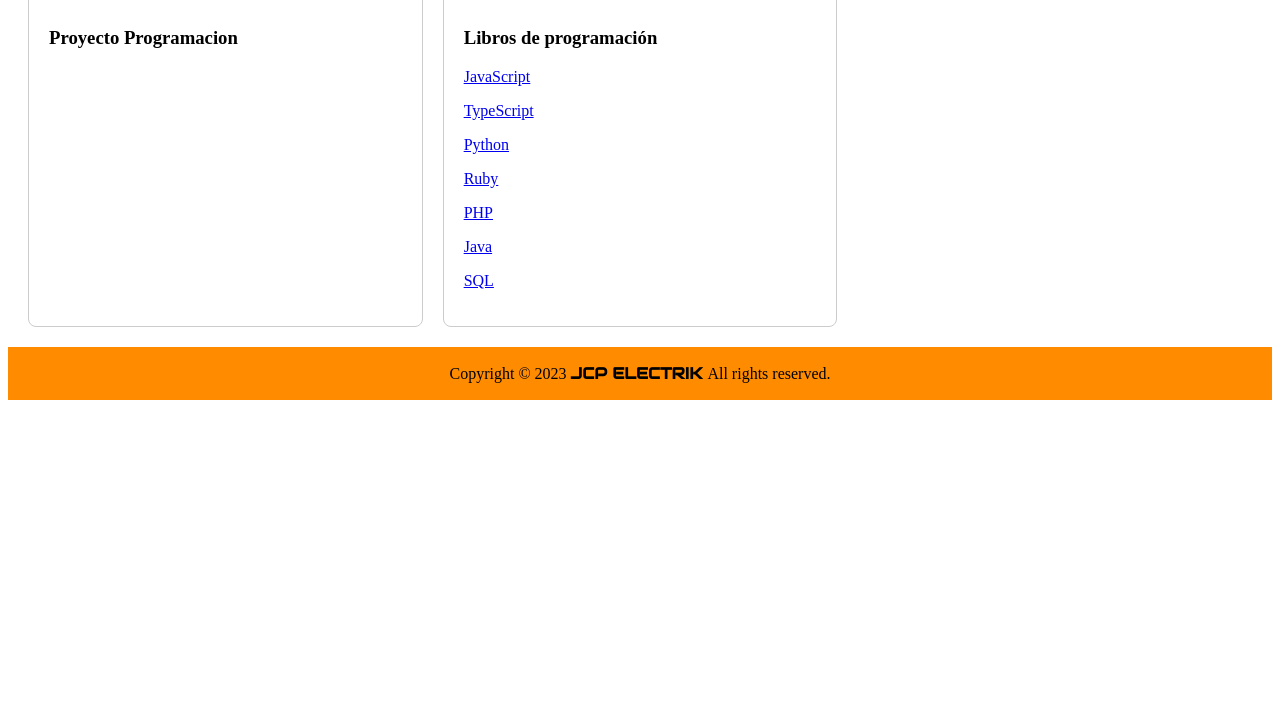
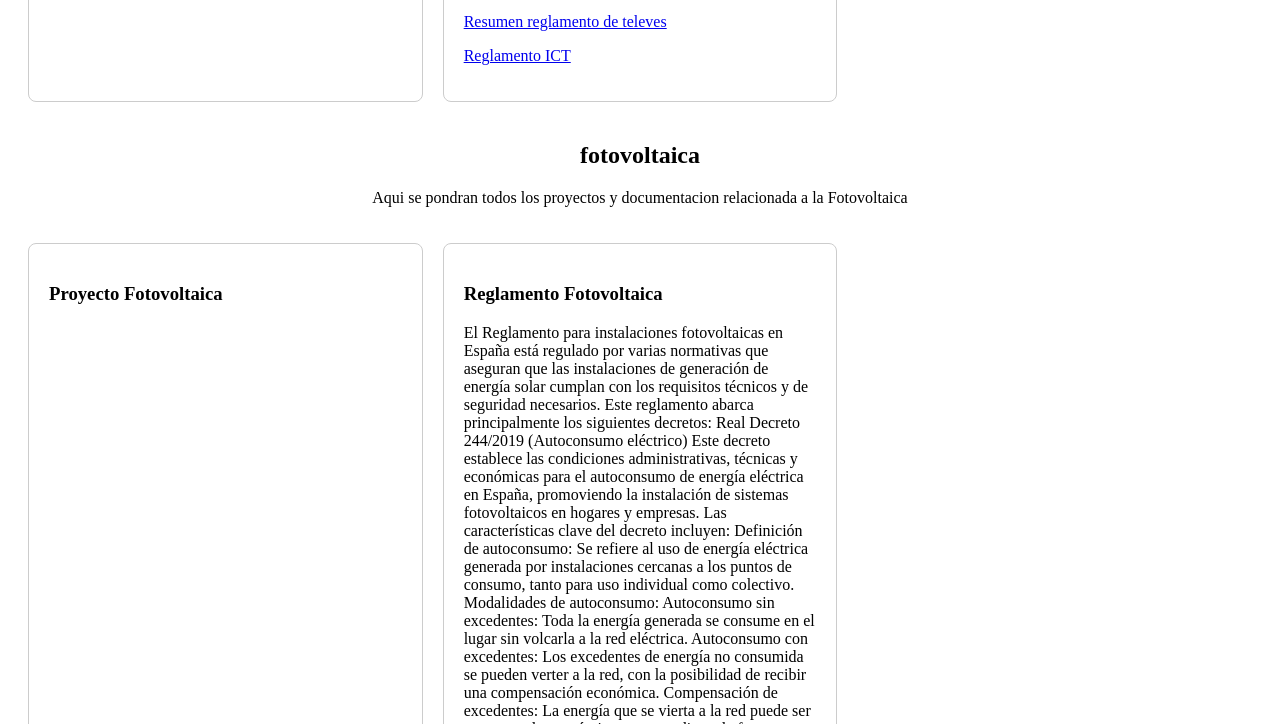
Before and after one commit to jcpelectrik/jcpelectrik.githup.io, a plain HTML site: page index.html in a window 1280 px wide. Shown: the part 2296-3020 px from the top of the page. Before the commit the page ends 2704 px from the top, so only its background shows below. Drawn offline with Linux system fonts and the light colour scheme.

Commit message:
añadidos reglamento de telecomunicaciones y fotoboltaica

```diff
--- a/index.html
+++ b/index.html
@@ -90,6 +90,15 @@
                 </div>
                 <div class="columnastipo">
                     <h3>Reglamento Telecomunicaciones</h3>
+                    <p>
+                        El Reglamento de Infraestructuras Comunes de Telecomunicaciones (ICT) establece los requisitos técnicos que deben cumplir los edificios para asegurar el acceso adecuado a los servicios de telecomunicaciones. El reglamento, actualizado mediante el Real Decreto 346/2011, regula la instalación y mantenimiento de las infraestructuras necesarias para servicios como televisión, radio, telefonía, y acceso a internet, garantizando que los edificios estén preparados para soportar estos sistemas de manera eficiente y segura.
+                        Algunas de las principales características de este reglamento son:
+                        Instalaciones comunes: Se establecen infraestructuras comunes para evitar la proliferación de sistemas individuales, favoreciendo el acceso a los servicios de telecomunicación para todos los usuarios de un edificio.
+                        Evolución tecnológica: El reglamento facilita la futura adaptación de las infraestructuras a nuevos servicios y tecnologías, como el concepto de "hogar digital".
+                        Competencias autonómicas: Las comunidades autónomas tienen la responsabilidad de supervisar el cumplimiento de estas normativas y garantizar su aplicación en las edificaciones de su territorio
+                    </p>
+                    <p><a href="https://docs.televes.com/web/Legislacion/f_ict2_3ed_a4_web_0.pdf" target="_blank">Resumen reglamento de televes</a></p>
+                    <p><a href="https://www.boe.es/biblioteca_juridica/codigos/codigo.php?id=110&modo=2&nota=0&tab=2" target="_blank">Reglamento ICT</a></p>
                 </div>
             </div>
         </div>
@@ -103,6 +112,25 @@
                 </div>
                 <div class="columnastipo">
                     <h3>Reglamento Fotovoltaica</h3>
+                    <p>
+                        El Reglamento para instalaciones fotovoltaicas en España está regulado por varias normativas que aseguran que las instalaciones de generación de energía solar cumplan con los requisitos técnicos y de seguridad necesarios. Este reglamento abarca principalmente los siguientes decretos:
+                        Real Decreto 244/2019 (Autoconsumo eléctrico)
+                        Este decreto establece las condiciones administrativas, técnicas y económicas para el autoconsumo de energía eléctrica en España, promoviendo la instalación de sistemas fotovoltaicos en hogares y empresas. Las características clave del decreto incluyen:
+                        Definición de autoconsumo: Se refiere al uso de energía eléctrica generada por instalaciones cercanas a los puntos de consumo, tanto para uso individual como colectivo.
+                        Modalidades de autoconsumo:
+                        Autoconsumo sin excedentes: Toda la energía generada se consume en el lugar sin volcarla a la red eléctrica.
+                        Autoconsumo con excedentes: Los excedentes de energía no consumida se pueden verter a la red, con la posibilidad de recibir una compensación económica.
+                        Compensación de excedentes: La energía que se vierta a la red puede ser compensada económicamente mediante la factura eléctrica, reduciendo los costes para el usuario.
+                        Simplificación de trámites: Se agilizan los procedimientos para instalaciones de pequeña potencia, especialmente en viviendas y comunidades
+                        Real Decreto 1699/2011 (Conexión a red de pequeña potencia)
+                        Este decreto regula la conexión de instalaciones de generación de pequeña potencia, como las instalaciones fotovoltaicas, a la red eléctrica. Entre los puntos más relevantes se encuentran:
+                        Condiciones técnicas: Establece los requisitos para asegurar que la instalación no afecte la estabilidad de la red eléctrica.
+                        Procedimientos administrativos: Define los trámites para obtener la autorización de conexión a la red, que incluye la evaluación de seguridad y compatibilidad técnica.
+                        Tarifas de acceso: Regula las tarifas que deben pagar las instalaciones conectadas a la red por el uso de las infraestructuras de distribución
+                        Normativas adicionales de seguridad y eficiencia:
+                        Además de los decretos específicos para instalaciones fotovoltaicas, se aplican normativas de seguridad y eficiencia energética generales, como las contenidas en el Real Decreto 1955/2000, que regula la distribución y suministro de energía eléctrica en todo el territorio
+                    </p>
+                    <p><a href="https://www.idae.es/publicaciones/instalaciones-de-energia-solar-fotovoltaica-pliego-de-condiciones-tecnicas-de" target="_blank">Reglamento de IDAE</a></p>
                 </div>
             </div>
         <div class="cabecera">
```
